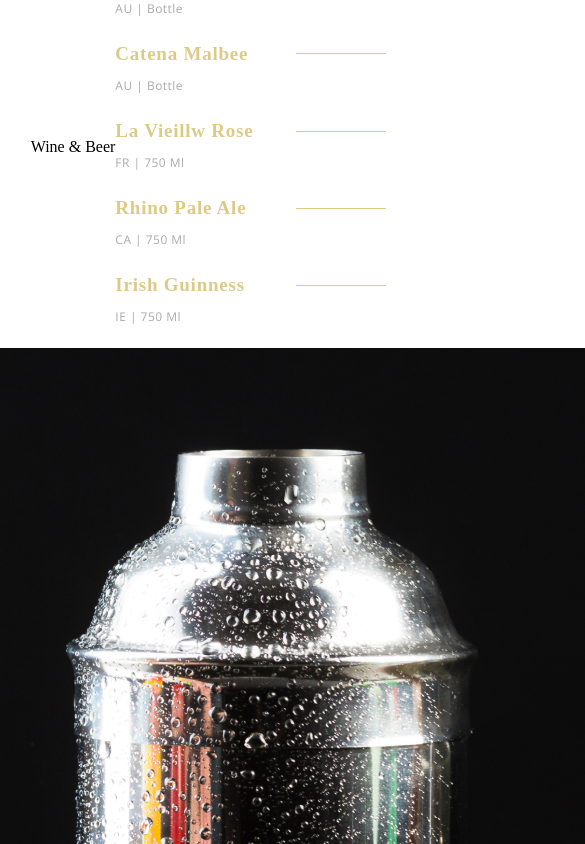
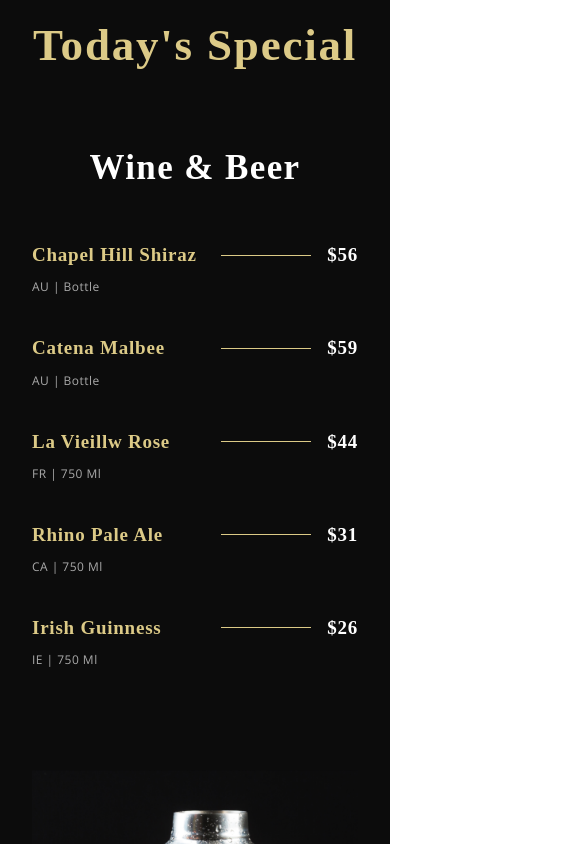
Before and after one commit to sumonaung23/gerich-restaurant, a React (Create React App) app: page / in a window 390 px wide. Shown: the part 2800-3644 px from the top of the page, 585 px wide, since content can reach past the window. Built offline with nearby package versions, Linux system fonts and the light colour scheme; a web font is replaced by a local one.

Commit message:
styled menu by using flex layout and media queries for resopnsive design

```diff
--- a/src/container/Menu/SpecialMenu.css
+++ b/src/container/Menu/SpecialMenu.css
@@ -0,0 +1,99 @@
+.app__specialMenu {
+    flex-direction: column;
+    background-color: var(--color-black);
+}
+
+.app__specialMenu-title {
+    margin-bottom: 2rem;
+    text-align: center;
+}
+
+.app__specialMenu-menu {
+    width: 100%;
+    margin: 2rem 0;
+    display: flex;
+    justify-content: center;
+    align-items: flex-start;
+    flex-direction: row;
+}
+
+.app__specialMenu-menu_heading {
+    font-family: var(--font-base);
+    font-weight: 600;
+    font-size: 45px;
+    line-height: 58.5px;
+    letter-spacing: 0.04em;
+    color: var(--color-white);
+}
+
+.app__specialMenu-menu_wine,
+.app__specialMenu-menu_cocktail {
+    flex: 1;
+    width: 100%;
+    flex-direction: column;
+}
+
+.app__specialMenu-menu_img {
+    width: 410px;
+    margin: 0 2rem;
+}
+
+.app__specialMenu-menu_img img {
+    width: 100%;
+    height: auto;
+}
+
+.app__specialMenu-menu_items {
+    display: flex;
+    flex-direction: column;
+
+    margin: 2rem 0;
+    width: 100%;
+}
+
+@media screen and (max-width: 2000px) {
+    .app__specialMenu-menu_img {
+        width: 620px;
+    }
+
+    .app__specialMenu-menu_img img {
+        height: 820px;
+    }
+}
+
+@media screen and (max-width: 1350px) {
+    .app__specialMenu-menu_img {
+        width: auto;
+    }
+
+    .app__specialMenu-menu_img img {
+        height: auto;
+    }
+}
+
+@media screen and (max-width: 1150px) {
+    .app__specialMenu-menu {
+        flex-direction: column;
+        align-items: center;
+        width: 100%;
+    }
+
+    .app__specialMenu-menu_img {
+        margin: 3rem 0;
+    }
+}
+
+@media screen and (max-width: 650px) {
+    .app__specialMenu-menu_img {
+        width: 100%;
+    }
+
+    .app__specialMenu-menu_img img {
+        height: auto;
+    }
+
+    .app__specialMenu-menu_heading {
+        font-size: 35px;
+        line-height: 48.5px;
+    }
+}
```
